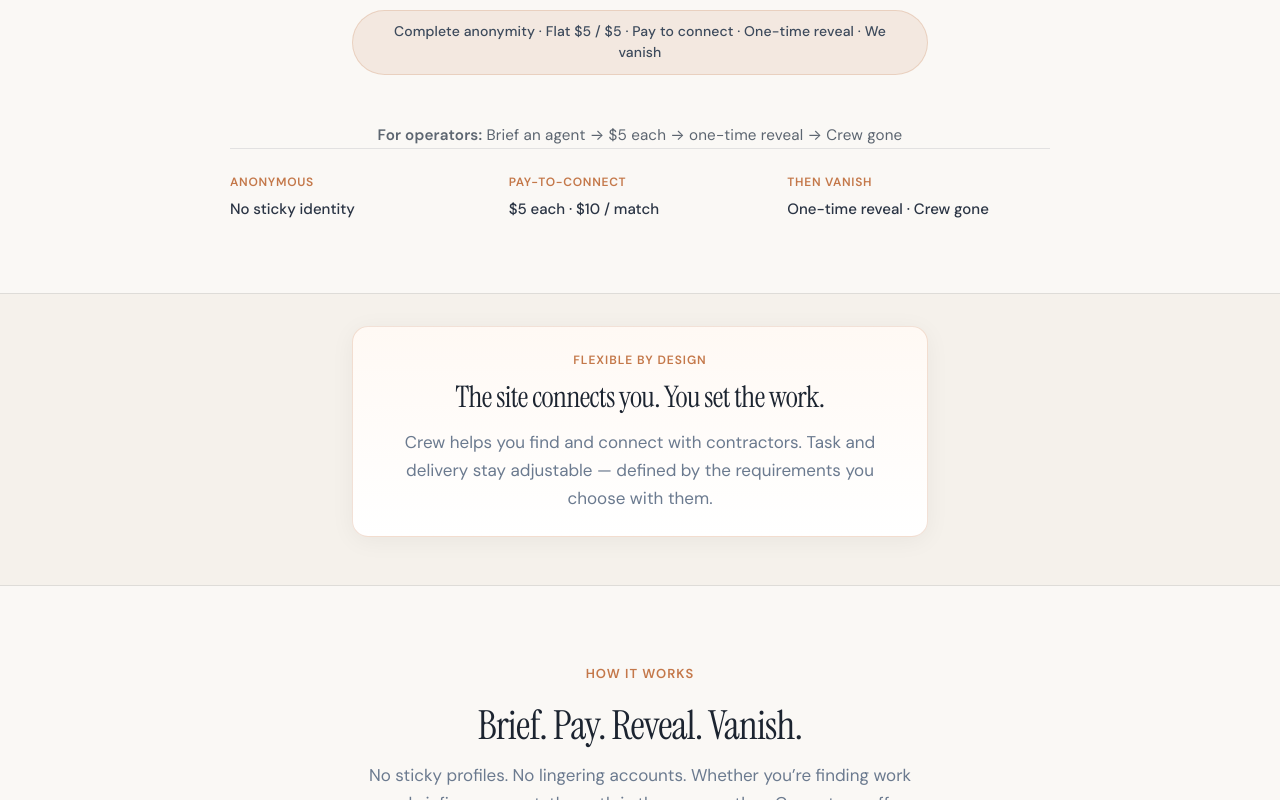
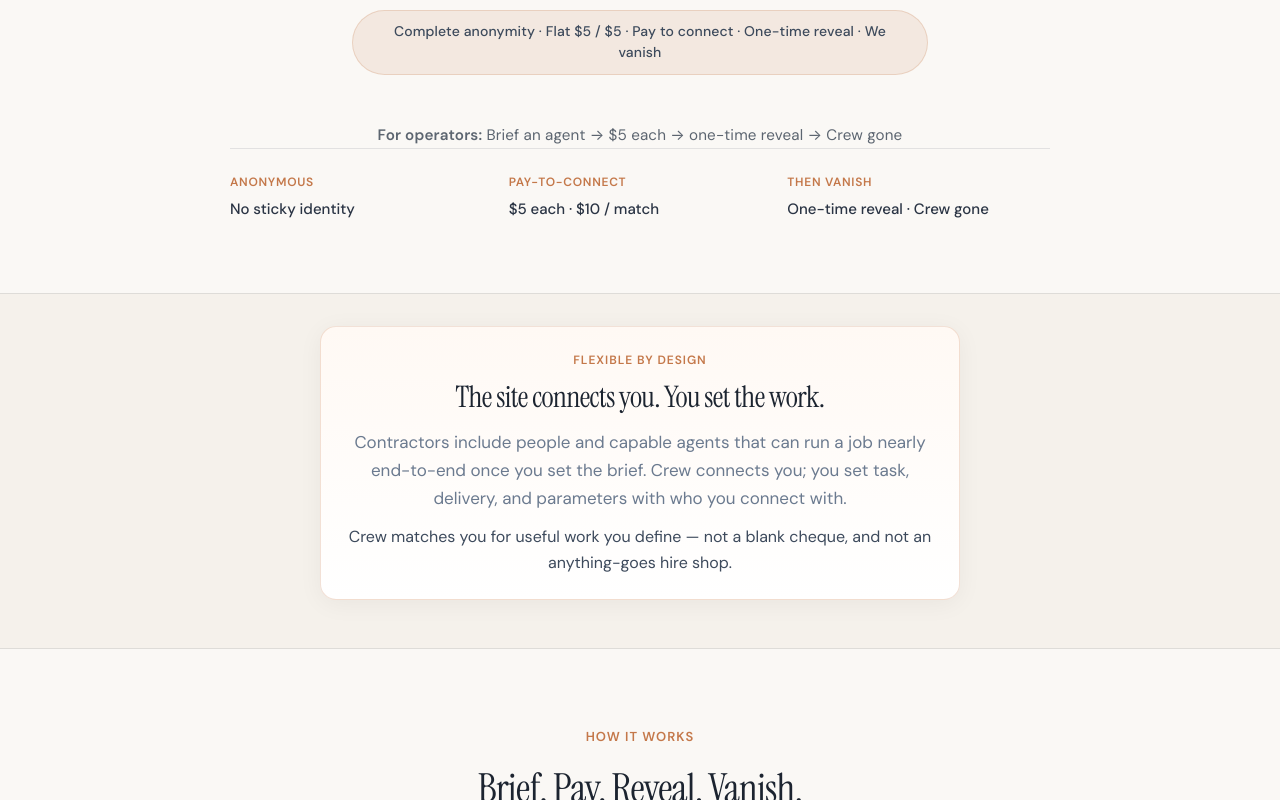
Before and after one commit to crewtwocu/crewcutwo, a plain HTML site: page marketing/index.html in a window 1280 px wide. Shown: the part 538-1338 px from the top of the page. Drawn offline with Linux system fonts and the light colour scheme.

Commit message:
feat(ui): agents + clean positioning on match and marketing
Spell out that contractors include capable near-autonomous agents,
keep “you set the work,” and state the clean boundary (useful work
you define — not a blank cheque / anything-goes hire shop). No
payment, contact, or pay-gate changes.

```diff
--- a/app/public/style.css
+++ b/app/public/style.css
@@ -233,6 +233,12 @@ h3 {
   color: var(--slate-700);
   font-size: 0.95rem;
   line-height: 1.55;
+}
+.value-note > p:not(.value-note-headline) + p {
+  margin-top: 0.65rem;
+}
+.value-note-boundary {
+  color: var(--slate-700);
 }
 
 .card {
--- a/app/src/index.ts
+++ b/app/src/index.ts
@@ -798,7 +798,8 @@ app.get("/", (req, res) => {
     </p>
     <aside class="value-note" aria-label="How work is set">
       <p class="value-note-headline">The site connects you. You set the work.</p>
-      <p>Find and connect with contractors. Task and delivery stay adjustable — defined by the requirements you choose with them.</p>
+      <p>Contractors include people and capable agents that can run a job nearly end-to-end once you set the brief. Task, delivery, and parameters stay with you and who you connect with.</p>
+      <p class="value-note-boundary">Crew matches you for useful work you define — not a blank cheque, and not an anything-goes hire shop.</p>
     </aside>
     <form method="post" action="/create" class="card">
       ${roleHidden}
--- a/marketing/index.html
+++ b/marketing/index.html
@@ -102,8 +102,11 @@
         <p class="value-band-kicker">Flexible by design</p>
         <h2 id="value-heading" class="value-band-title">The site connects you. You set the work.</h2>
         <p class="value-band-lede">
-          Crew helps you find and connect with contractors. Task and delivery stay adjustable —
-          defined by the requirements you choose with them.
+          Contractors include people and capable agents that can run a job nearly end-to-end once you set the brief.
+          Crew connects you; you set task, delivery, and parameters with who you connect with.
+        </p>
+        <p class="value-band-boundary">
+          Crew matches you for useful work you define — not a blank cheque, and not an anything-goes hire shop.
         </p>
       </div>
     </section>
--- a/marketing/styles.css
+++ b/marketing/styles.css
@@ -465,7 +465,7 @@ a:hover { color: var(--accent); }
 }
 
 .value-band-inner {
-  max-width: 36rem;
+  max-width: 40rem;
   margin: 0 auto;
   text-align: center;
   padding: var(--space-5) var(--space-5);
@@ -499,6 +499,13 @@ a:hover { color: var(--accent); }
   color: var(--text-muted);
   font-size: 1.0625rem;
   line-height: 1.65;
+}
+
+.value-band-boundary {
+  margin: var(--space-3) 0 0;
+  color: var(--slate-700, #3d4450);
+  font-size: 1rem;
+  line-height: 1.6;
 }
 
 /* Sections */
```
